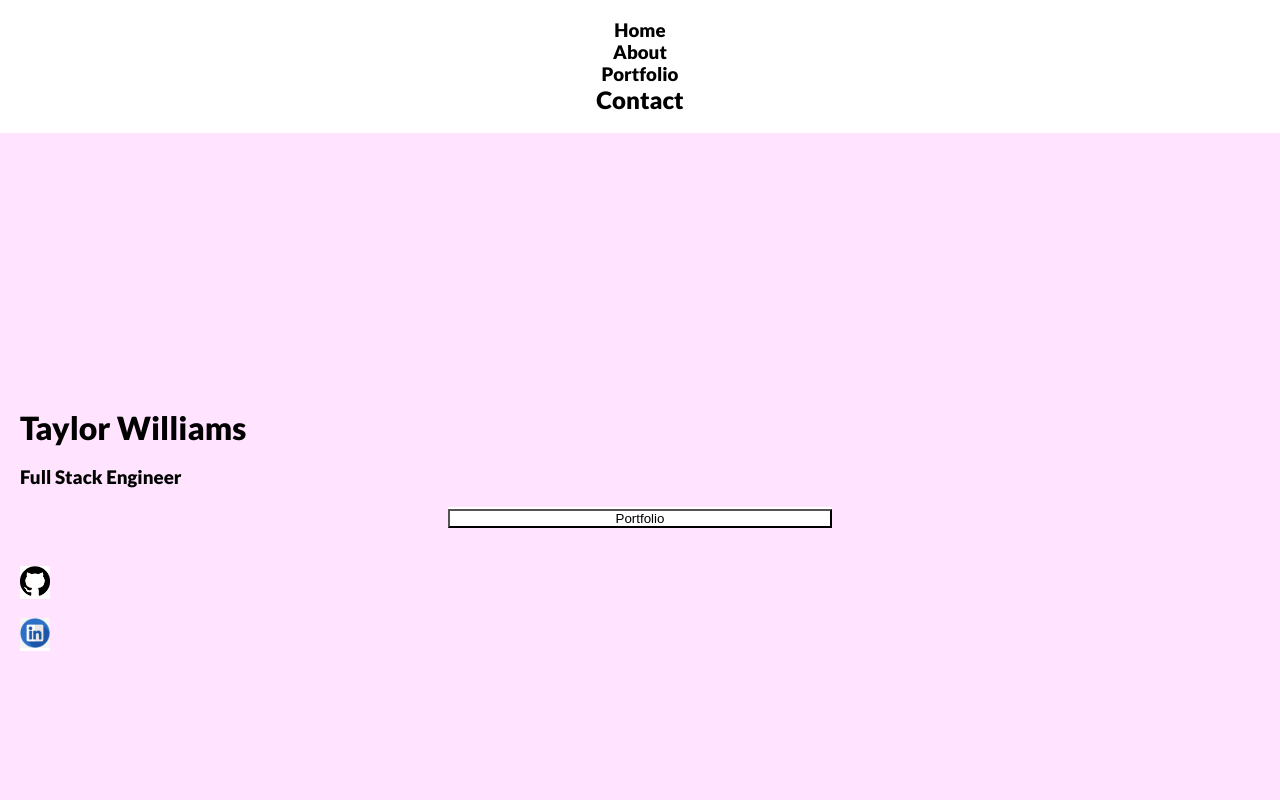
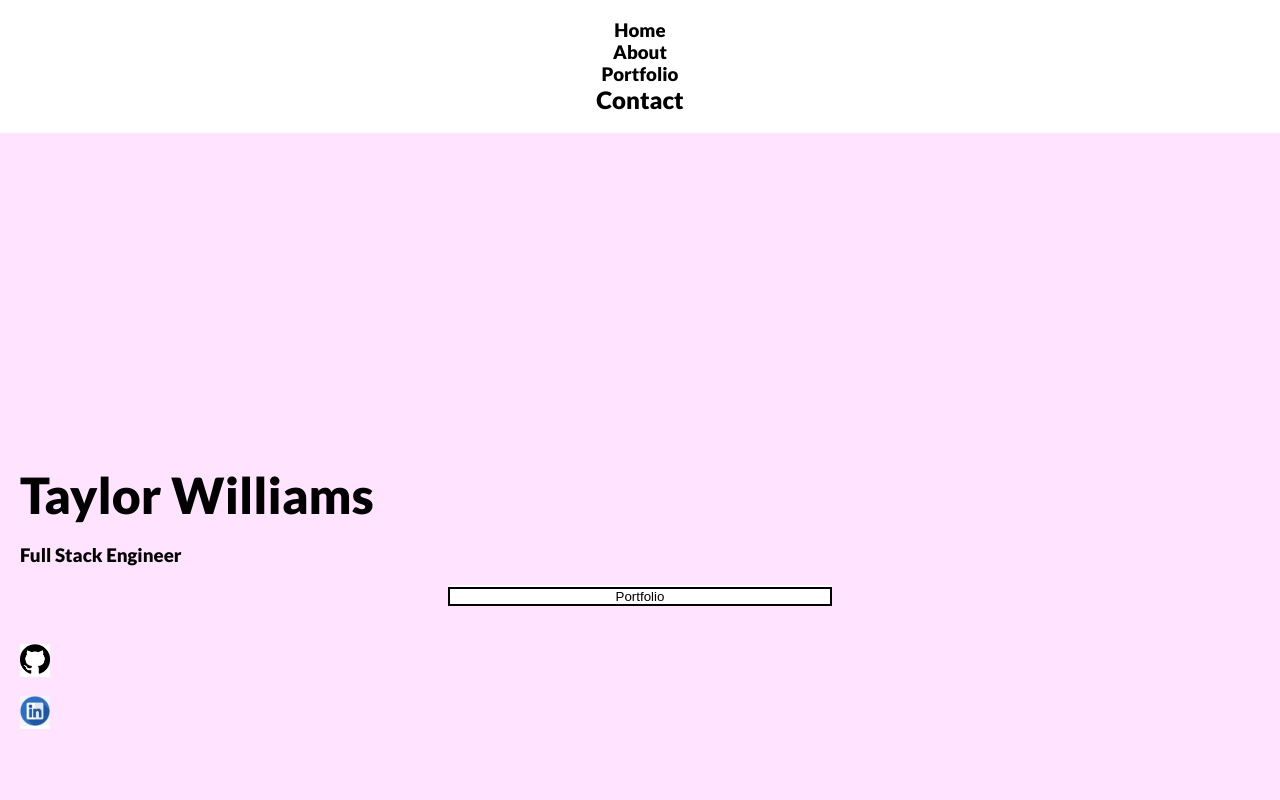
Before and after one commit to TaylorWill94/taylor-will-portfolio, a React (Create React App) app: page / in a window 1280 px wide. Shown: the top 800 px of the page. Built offline with nearby package versions, Linux system fonts and the light colour scheme.

Commit message:
CSS updates on Home page

```diff
--- a/src/App.css
+++ b/src/App.css
@@ -59,6 +59,7 @@
   .home-header {
     text-align: left;
     margin-left: 20px;
+    font-size: 50px;
     background-color: rgb(255, 227, 255);
   }
 
@@ -73,6 +74,7 @@
   .portfolio-btn {
     padding: 15px;
     width: 30%;
+    border: 5px solid black;
     border-radius: 5px;
     background: rgb(255, 255, 255);
     transition-duration: 0.4s;
@@ -85,7 +87,7 @@
   /* // MAKE PORTFOLIO BUTTON MOVE // */
 
   #portfolio-link {
-    margin-right: 50%;
+    margin-right: 60%;
     transition-duration: 0.4s;
   }
 
--- a/src/components/Home.js
+++ b/src/components/Home.js
@@ -6,6 +6,9 @@ import { Link } from "react-router-dom";
 function Home() {
   return (
     <div className="home">
+      <br />
+      <br />
+      <br />
       <br />
       <h1 className="home-header">Taylor Williams</h1>
       <br />
@@ -30,6 +33,8 @@ function Home() {
           <img src={linkedin} width="30" alt="linked icon" />
         </button>
       </section>
+      <br />
+      <br />
       <br />
       <br />
       <br />
```
